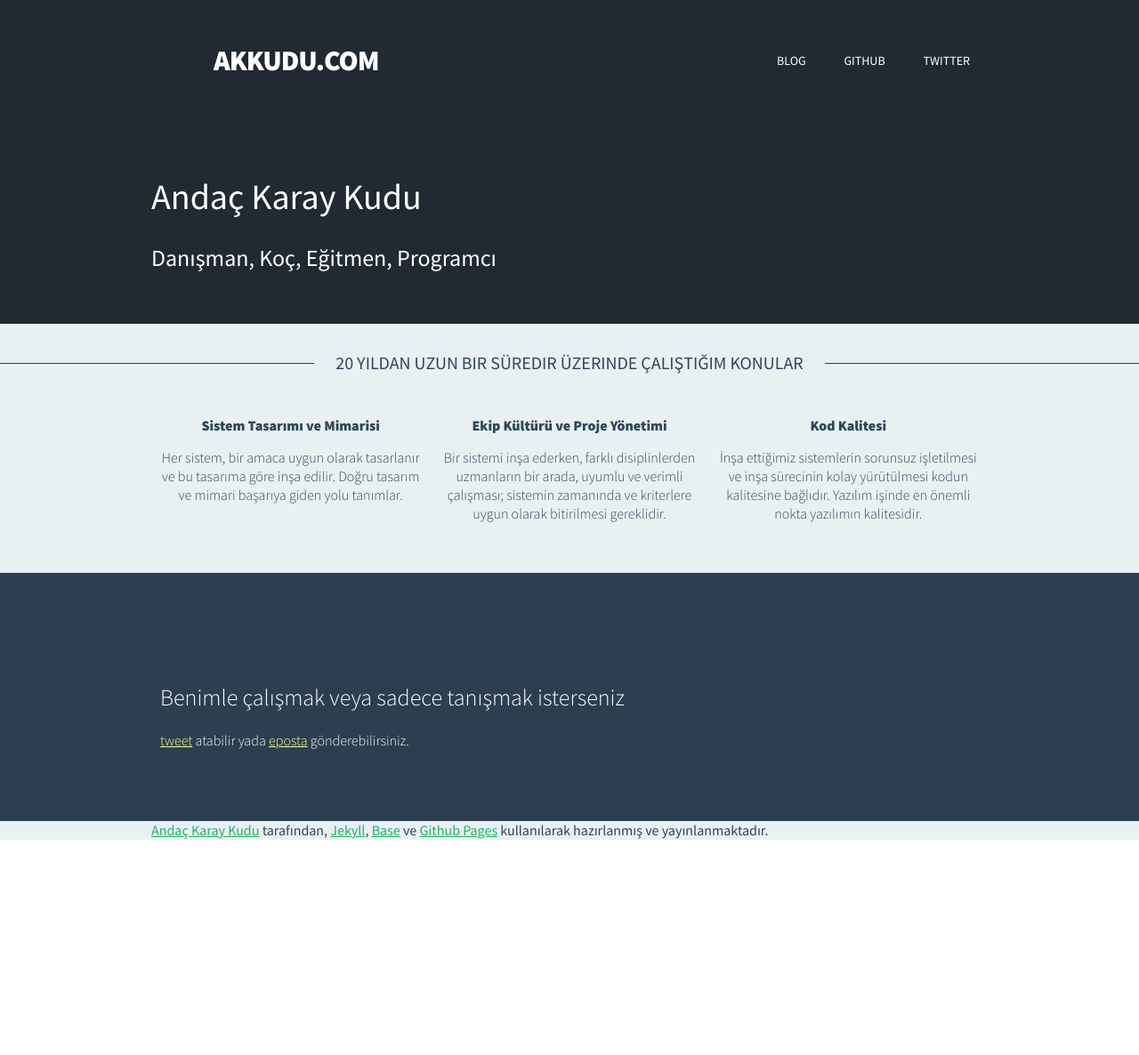
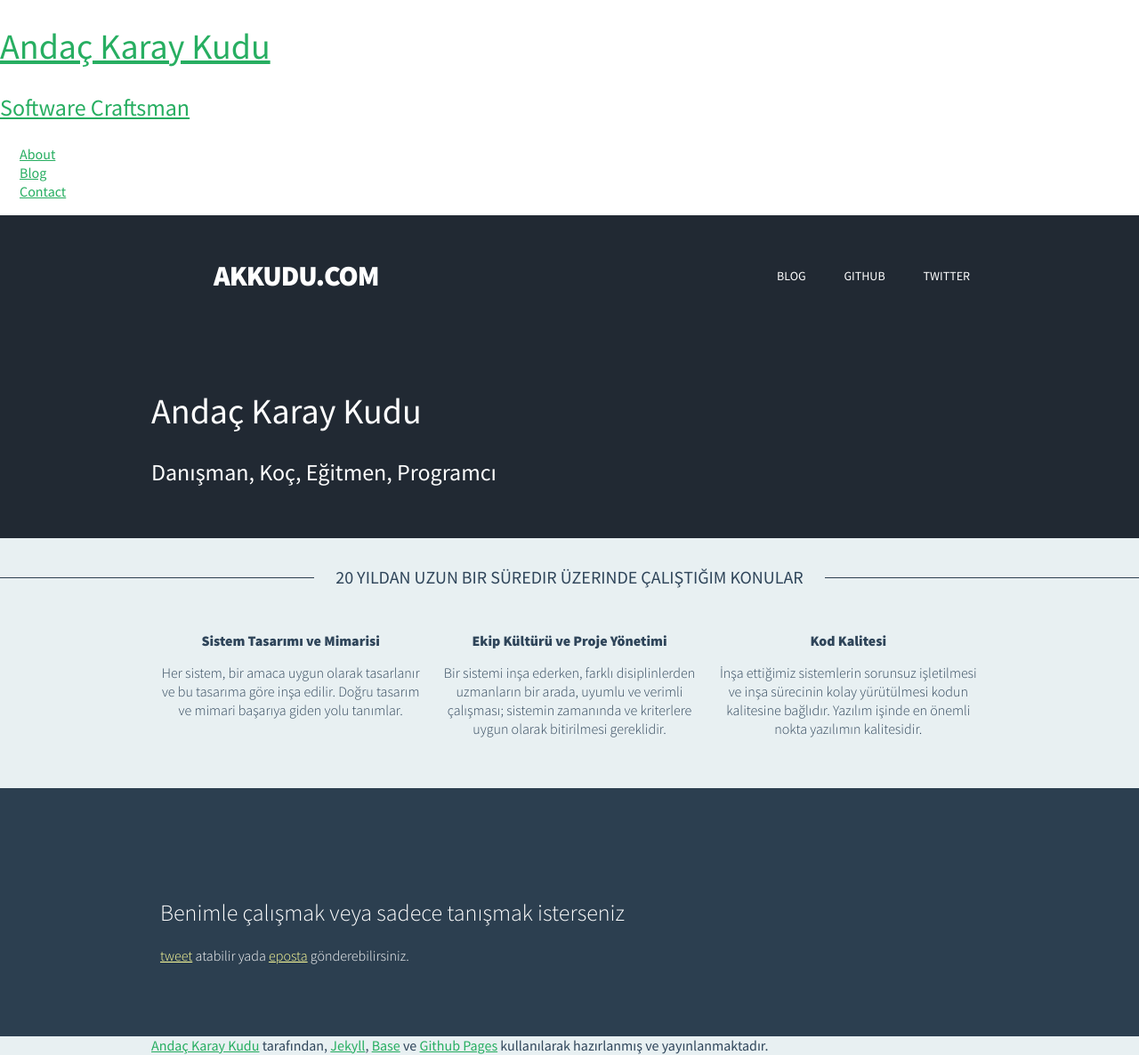
Before and after one commit to akkudu/akkudu.github.io, a Jekyll site: the page built from index.html, in a window 1280 px wide. Shown: the whole page at 89% size. Built offline with Jekyll 4.4.1, drawn with Linux system fonts in a browser that asks for light colours; before the commit the page ends 944 px from its top, so only the background shows below that.

Commit message:
Include new header

```diff
--- /dev/null
+++ b/_includes/header.html
@@ -0,0 +1,17 @@
+<a href="/" id="logo">
+  <h1>Andaç Karay Kudu</h1>
+  <h3>Software Craftsman</h3>
+</a>
+<nav>
+  <ul>
+    <li>
+      <a href="/about.html" class="{% if page.menu == 'about' %}current{% endif %}">About</a>
+    </li>
+    <li>
+      <a href="/" class="{% if page.menu == 'blog' %}current{% endif %}">Blog</a>
+    </li>
+    <li>
+      <a href="/contact.html" class="{% if page.menu == 'contact' %}current{% endif %}">Contact</a>
+    </li>
+  </ul>
+</nav>
--- a/_layouts/default.html
+++ b/_layouts/default.html
@@ -27,6 +27,9 @@
   </head>
 
   <body>
+    <header>
+      {% include header.html %}
+    </header>
 
     {{ content }}
 
```
